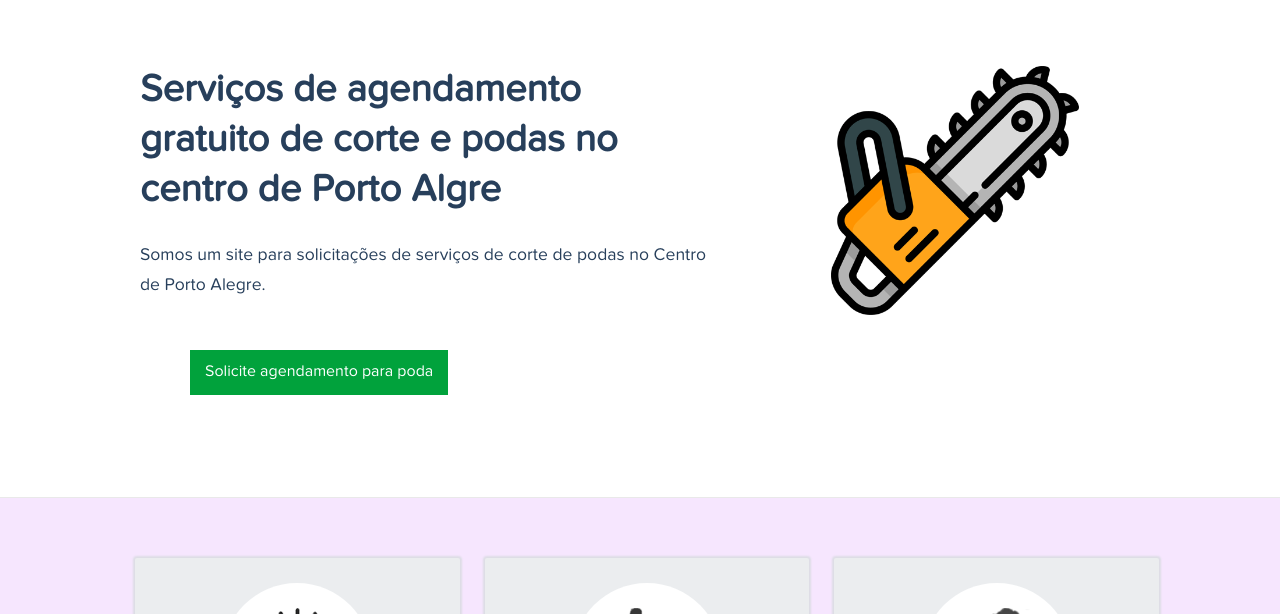
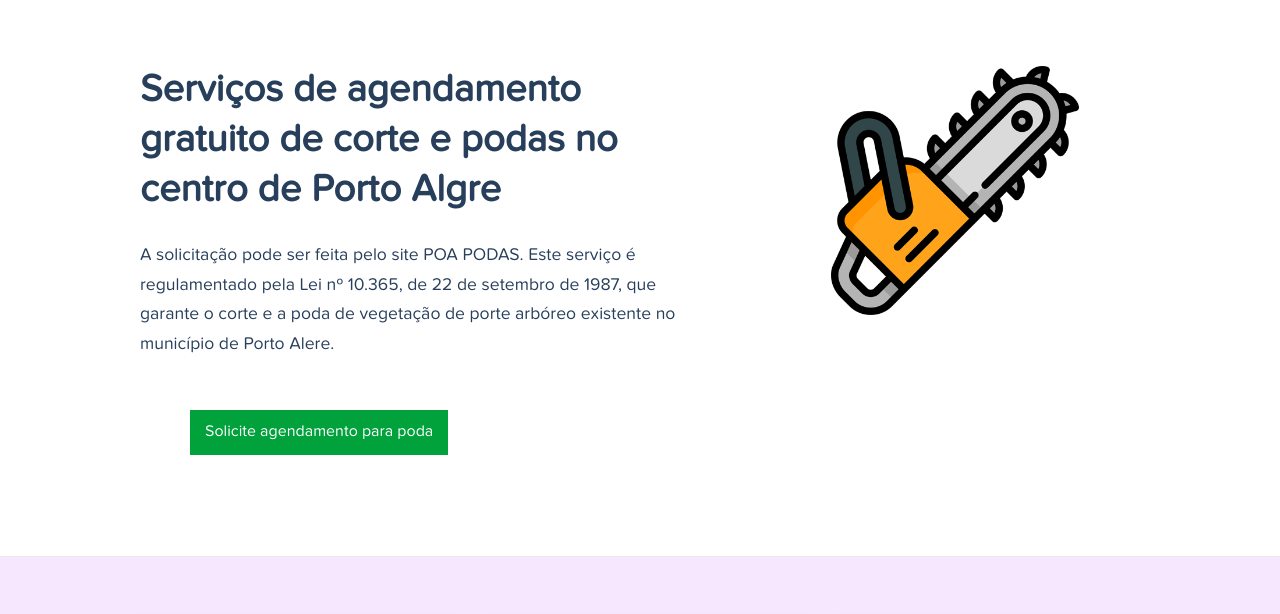
Before and after one commit to baxinski/BAXINSKI, a plain HTML site: page index.html in a window 1280 px wide. Shown: the part 119-733 px from the top of the page. Drawn offline with Linux system fonts and the light colour scheme; a web font is replaced by a local one.

Commit message:
Update index.html

```diff
--- a/index.html
+++ b/index.html
@@ -54,7 +54,7 @@
 			<div class="left">
 				<div class="text">
 					<h1>Serviços de agendamento gratuito de corte e podas no centro de Porto Algre</h1>
-					<h3>Somos um site para solicitações de serviços de corte de podas no Centro de Porto Alegre.</h3>
+					<h3>A solicitação pode ser feita pelo  site POA PODAS. Este serviço é regulamentado pela Lei nº 10.365, de 22 de setembro de 1987, que garante o corte e a poda de vegetação de porte arbóreo existente no município de Porto Alere.</h3>
 				</div>
 			<button type="button">Solicite agendamento para poda</button></div>
 			<div class="right">
```
